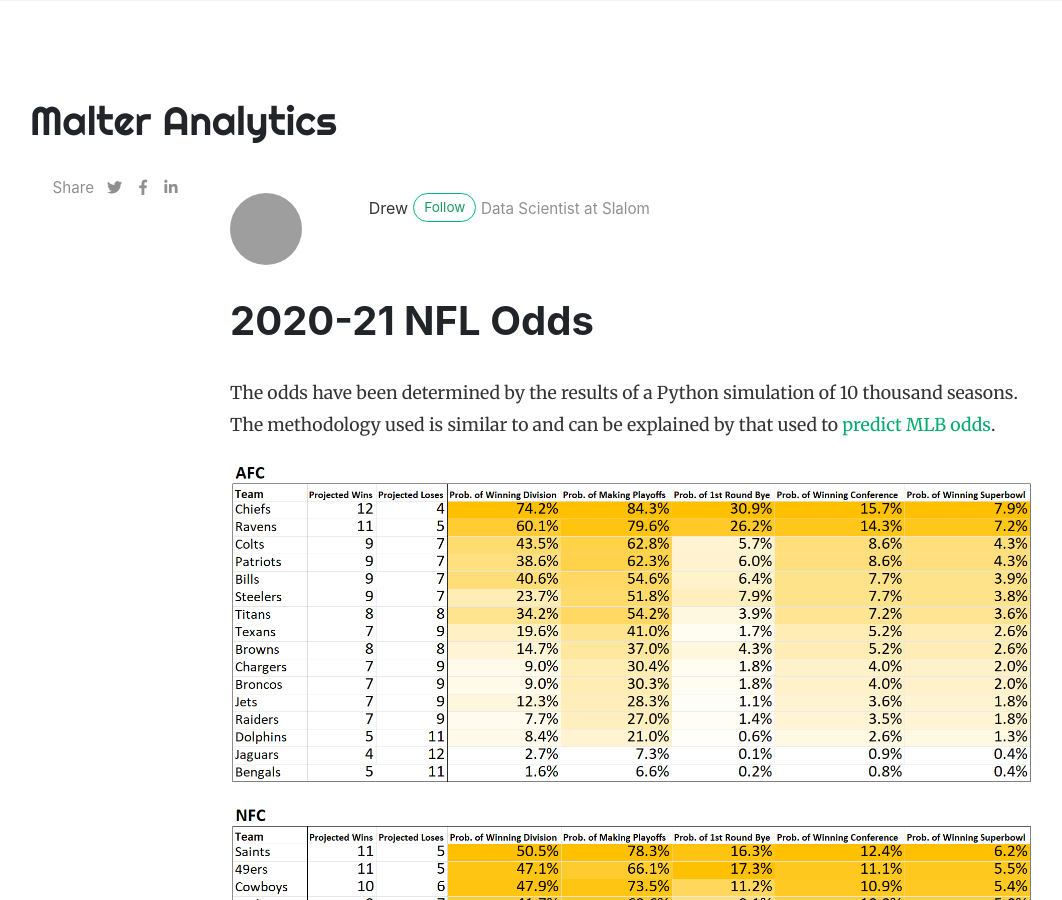
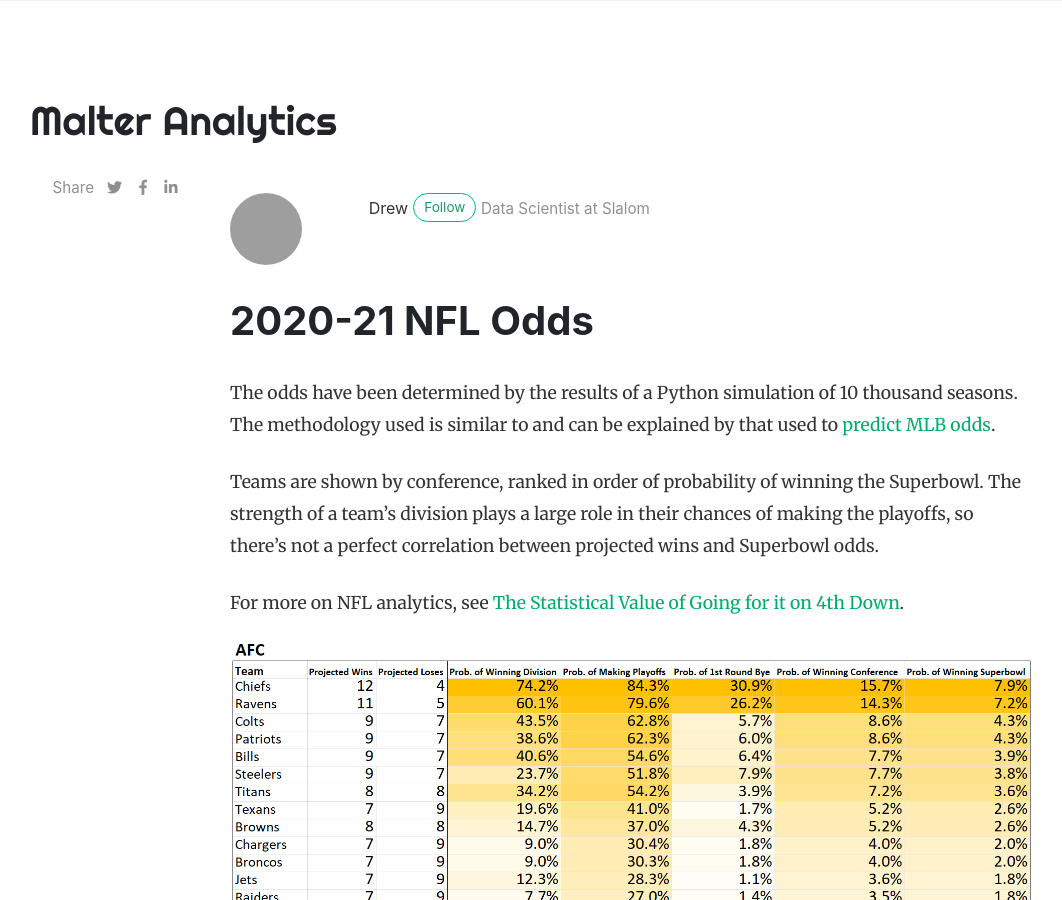
Before and after one commit to malteranalytics/malteranalytics.github.io, a Jekyll site: the page built from _posts/2020-09-10-nfl-odds.md, in a window 1280 px wide and 900 px high. Shown: the whole window, without its empty margins (55-1117 px from the left). Built offline with Jekyll 4.4.1, drawn with Linux system fonts in a browser that asks for light colours; nearby versions of some CDN libraries; comment, search, counter and statistics services are not loaded; grey boxes are pictures that could not be loaded.

Commit message:
Update 2020-09-10-nfl-odds.md

```diff
--- a/_posts/2020-09-10-nfl-odds.md
+++ b/_posts/2020-09-10-nfl-odds.md
@@ -12,6 +12,12 @@ featured: false
 
 The odds have been determined by the results of a Python simulation of 10 thousand seasons. The methodology used is similar to and can be explained by that used to [predict MLB odds](https://malteranalytics.github.io/mlb-probabilities/){:target="_blank"}.
 
+Teams are shown by conference, ranked in order of probability of winning the Superbowl.  The strength of a team's division plays a large role in their chances of making the playoffs, so there's not a perfect correlation between projected wins and Superbowl odds.
+
+For more on NFL analytics, see [The Statistical Value of Going for it on 4th Down](https://malteranalytics.github.io/nfl-4th-down/){:target="_blank"}.
+
+
+
 
 ![plot of chunk unnamed-chunk-1](/assets/images/2020-09-10-nfl-odds/image1.PNG)
 
```
